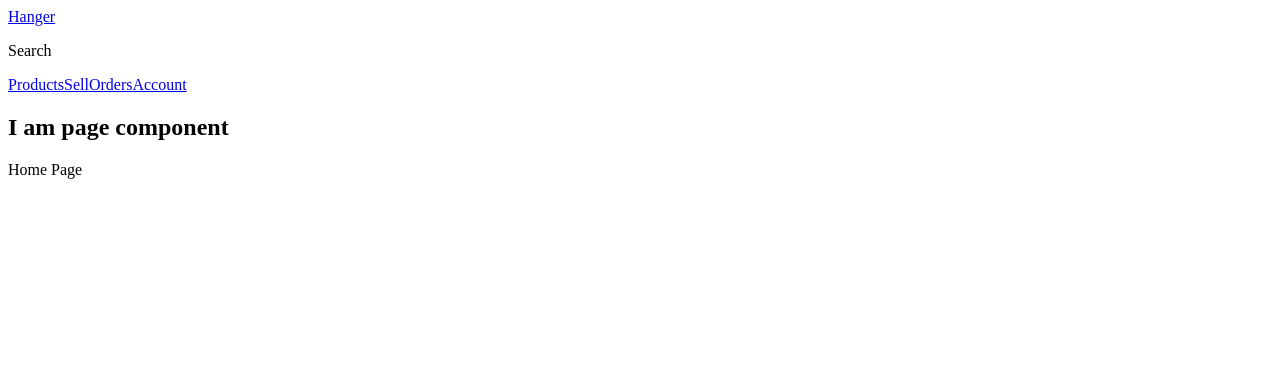
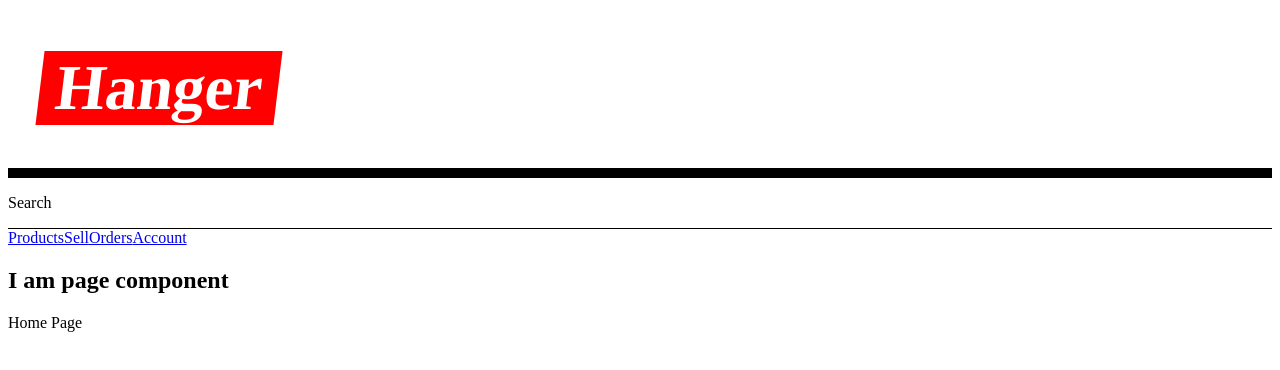
Before and after one commit to ramizahmed07/next-graphql-apollo, a Next.js app in the folder frontend/: page / in a window 1280 px wide. Shown: the top 370 px of the page. Built offline with nearby package versions, Linux system fonts and the light colour scheme.

Commit message:
use styled-components, fix styles reloading with SSR

```diff
--- a/frontend/components/Header.js
+++ b/frontend/components/Header.js
@@ -1,16 +1,49 @@
 import Link from "next/link";
 import Nav from "./Nav";
+import styled from "styled-components";
+
+const Logo = styled.h1`
+  background: red;
+  font-size: 4rem;
+  margin-left: 2rem;
+  position: relative;
+  z-index: 2;
+  transform: skew(-7deg);
+  a {
+    color: white;
+    text-decoration: none;
+    padding: 0.5rem 1rem;
+    text-transform: none;
+  }
+`;
+
+const HeaderStyles = styled.header`
+  .bar {
+    border-bottom: 10px solid var(--black, black);
+    display: grid;
+    grid-template-columns: auto 1fr;
+    justify-content: space-between;
+    align-items: center;
+  }
+  .sub-bar {
+    display: grid;
+    grid-template-columns: 1fr auto;
+    border-bottom: 1px solid var(--black, black);
+  }
+`;
 
 const Header = () => (
-  <header>
+  <HeaderStyles>
     <div className="bar">
-      <Link href="/">Hanger</Link>
+      <Logo>
+        <Link href="/">Hanger</Link>
+      </Logo>
     </div>
     <div className="sub-bar">
       <p>Search</p>
     </div>
     <Nav />
-  </header>
+  </HeaderStyles>
 );
 
 export default Header;
--- a/frontend/pages/_document.js
+++ b/frontend/pages/_document.js
@@ -1,14 +1,45 @@
-import Document, { Html, Head, NextScript, Main } from "next/document";
+// import Document, { Html, Head, NextScript, Main } from "next/document";
+
+// export default class MyDocument extends Document {
+//   render() {
+//     return (
+//       <Html lang="en-CA">
+//         <body>
+//           <Main />
+//           <NextScript />
+//         </body>
+//       </Html>
+//     );
+//   }
+// }
+
+import Document from "next/document";
+import { ServerStyleSheet } from "styled-components";
 
 export default class MyDocument extends Document {
-  render() {
-    return (
-      <Html lang="en-CA">
-        <body>
-          <Main />
-          <NextScript />
-        </body>
-      </Html>
-    );
+  static async getInitialProps(ctx) {
+    const sheet = new ServerStyleSheet();
+    const originalRenderPage = ctx.renderPage;
+
+    try {
+      ctx.renderPage = () =>
+        originalRenderPage({
+          enhanceApp: (App) => (props) =>
+            sheet.collectStyles(<App {...props} />),
+        });
+
+      const initialProps = await Document.getInitialProps(ctx);
+      return {
+        ...initialProps,
+        styles: (
+          <>
+            {initialProps.styles}
+            {sheet.getStyleElement()}
+          </>
+        ),
+      };
+    } finally {
+      sheet.seal();
+    }
   }
 }
```
Also changed, not shown: frontend/components/styles/nprogress.css (+16 -8 lines).
